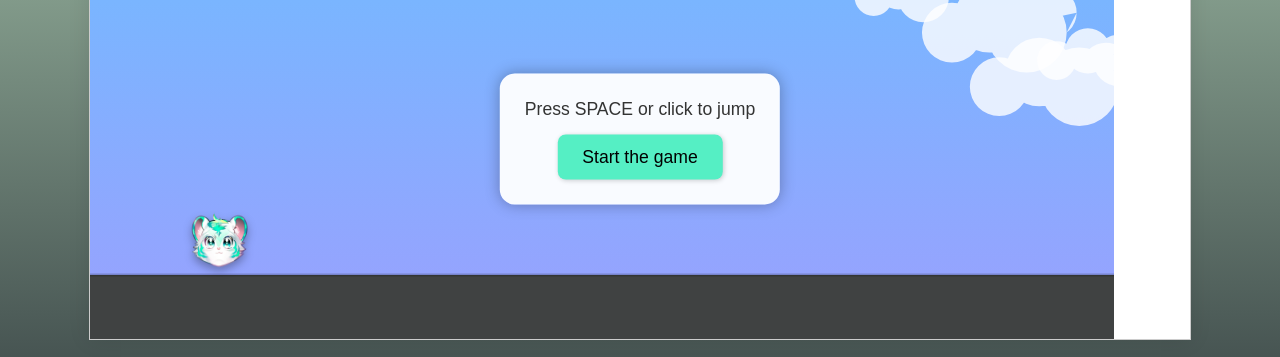
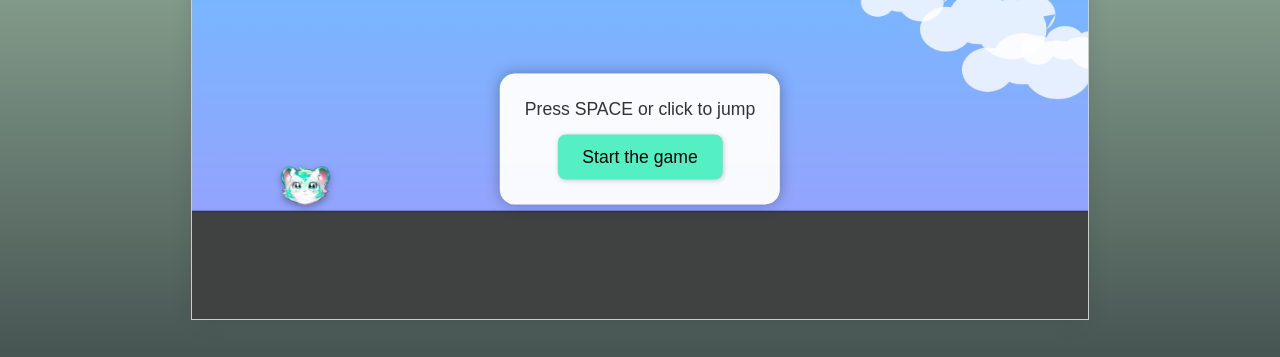
Before and after one commit to geniusiksl/fragmetric-runner, a plain HTML site: page index.html in a window 1280 px wide. Shown: the part 254-611 px from the top of the page. Drawn offline with Linux system fonts and the light colour scheme.

Commit message:
Update style.css

```diff
--- a/style.css
+++ b/style.css
@@ -13,7 +13,7 @@ body {
     display: flex;
     flex-direction: column;
     align-items: center;
-    width: 100%; /* Расширяем контейнер на всю ширину */
+    width: 100%;
 }
 
 #gameHeader {
@@ -24,28 +24,30 @@ body {
 }
 
 #logo {
-    height: 80px; /* Еще увеличил */
+    height: 80px;
     margin-right: 10px;
 }
 
 #gameTitle {
-    height: 70px; /* И это тоже */
+    height: 70px;
 }
 
 /* Canvas */
 #gameContainer {
     position: relative;
-    width: 1100px; /* Значительно увеличил ширину */
-    height: 400px; /* Возвращаю старую высоту */
+    width: 70%;
+    height: 45vh;
     border: 1px solid #ccc;
     background-color: #fff;
-    box-shadow: 0 0 20px rgba(0,0,0,0.1);
+    box-shadow: 0 0 20px rgba(0, 0, 0, 0.1);
     overflow: hidden;
-    margin-bottom: 40px; /* Добавил отступ снизу до Join us on X */
+    margin-bottom: 5vh;
 }
 
 #gameCanvas {
     display: block;
+    width: 100%;
+    height: 100%;
 }
 
 /* Счет */
```
